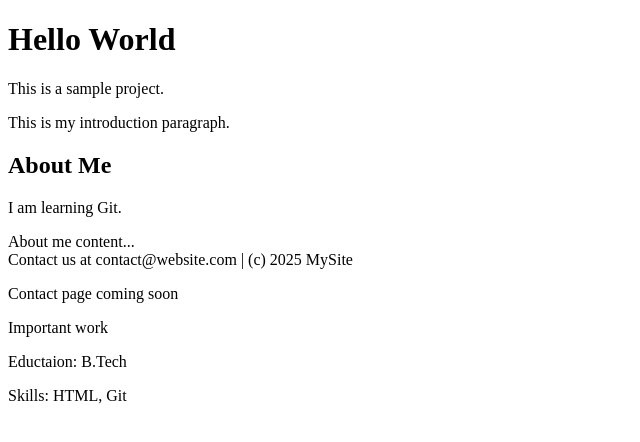
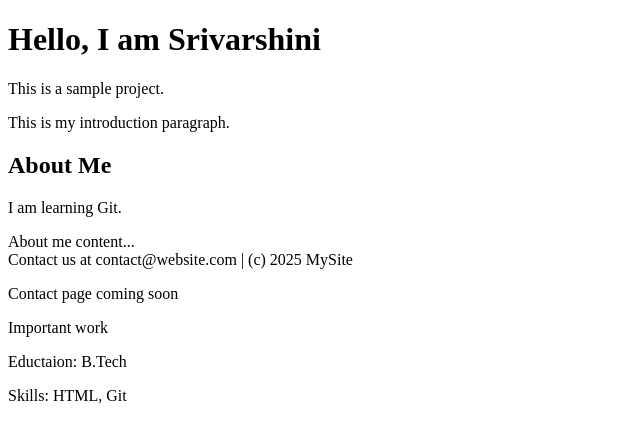
Before and after one commit to srivarshini1810official-gif/project-html, a plain HTML site: page index.html in a window 1280 px wide. Shown: the whole page, without its empty margins (0-640 px from the left). Drawn offline with Linux system fonts and the light colour scheme.

Commit message:
Update heading

```diff
--- a/index.html
+++ b/index.html
@@ -6,7 +6,7 @@
  <title>My Portfolio Page</title>
 </head>
 <body>
- <h1>Hello World</h1>
+ <h1>Hello, I am Srivarshini</h1>
  <p>This is a sample project.</p>
 <p>This is my introduction paragraph.</p>
 <h2>About Me</h2>
```
